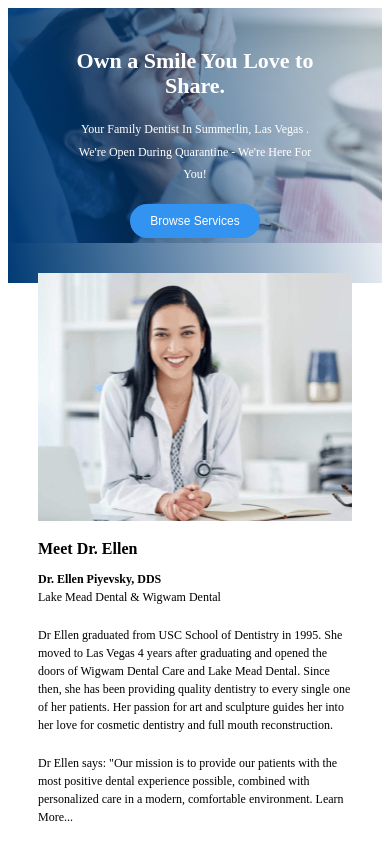
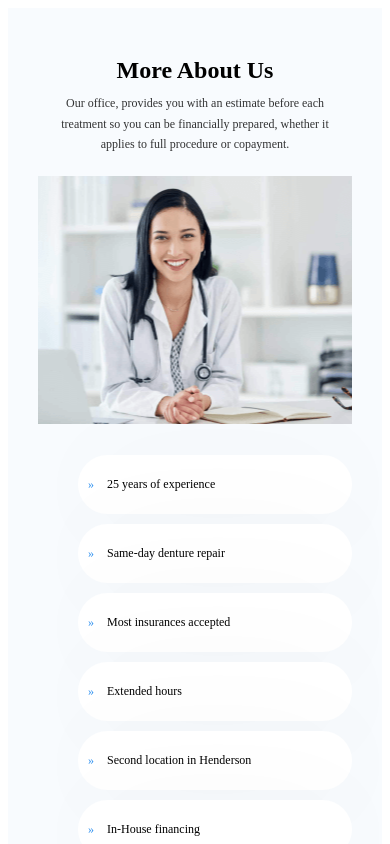
Before and after one commit to idenispankov/lake_mead_dental_next_js, a Next.js app: page / in a window 390 px wide. Shown: the top 844 px of the page. Built offline with nearby package versions, Linux system fonts and the light colour scheme.

Commit message:
more about us mobile ready

```diff
--- a/components/Layout/Layout.js
+++ b/components/Layout/Layout.js
@@ -8,7 +8,7 @@ export default function Layout({ children }) {
       <div>
         <main>{children}</main>
       </div>
-      <Footer />
+      {/* <Footer /> */}
     </>
   );
 }
--- /dev/null
+++ b/components/MoreAboutUs/MoreAboutUs.js
@@ -0,0 +1,71 @@
+import styles from './MoreAboutUs.module.css';
+
+export default function MoreAboutUs() {
+  return (
+    <section className={styles.section}>
+      <div className={styles.section__container}>
+        <div className={styles.image_text__container}>
+          <h2 className={styles.image_text__container_heading}>
+            More About Us
+          </h2>
+          <p className={styles.image_text__container_text}>
+            Our office, provides you with an estimate before each treatment so
+            you can be financially prepared, whether it applies to full
+            procedure or copayment.
+          </p>
+          <div className={styles.section__image}></div>
+        </div>
+        <ul className={styles.section__list}>
+          <li className={styles.section__list_item}>
+            <p className={styles.section__list_item_text}>
+              <span className={styles.section__list_item_text_span}>
+                &#187;
+              </span>{' '}
+              25 years of experience
+            </p>
+          </li>
+          <li className={styles.section__list_item}>
+            <p className={styles.section__list_item_text}>
+              <span className={styles.section__list_item_text_span}>
+                &#187;
+              </span>{' '}
+              Same-day denture repair
+            </p>
+          </li>
+          <li className={styles.section__list_item}>
+            <p className={styles.section__list_item_text}>
+              <span className={styles.section__list_item_text_span}>
+                &#187;
+              </span>{' '}
+              Most insurances accepted
+            </p>
+          </li>
+          <li className={styles.section__list_item}>
+            <p className={styles.section__list_item_text}>
+              <span className={styles.section__list_item_text_span}>
+                &#187;
+              </span>{' '}
+              Extended hours
+            </p>
+          </li>
+          <li className={styles.section__list_item}>
+            <p className={styles.section__list_item_text}>
+              <span className={styles.section__list_item_text_span}>
+                &#187;
+              </span>{' '}
+              Second location in Henderson
+            </p>
+          </li>
+          <li className={styles.section__list_item}>
+            <p className={styles.section__list_item_text}>
+              <span className={styles.section__list_item_text_span}>
+                &#187;
+              </span>{' '}
+              In-House financing
+            </p>
+          </li>
+        </ul>
+      </div>
+    </section>
+  );
+}
--- /dev/null
+++ b/components/MoreAboutUs/MoreAboutUs.module.css
@@ -0,0 +1,58 @@
+.section {
+  background: #f8fbfe;
+  max-width: 1600px;
+  margin: 0 auto;
+  padding: 30px;
+  overflow: hidden;
+}
+
+.image_text__container_heading {
+  font-size: 24px;
+  line-height: 106.5%;
+  margin-bottom: 10px;
+  text-align: center;
+}
+
+.image_text__container_text {
+  font-size: 12px;
+  line-height: 170%;
+  text-align: center;
+  opacity: 0.8;
+  max-width: 300px;
+  margin: 0 auto;
+  margin-bottom: 20px;
+}
+
+.section__image {
+  background: url('../../public/images/doctor_ellen_mobile.png') no-repeat
+    center;
+  min-width: 100%;
+  min-height: 250px;
+  margin: 0 auto;
+  margin-bottom: 30px;
+}
+
+.section__list {
+  list-style: none;
+}
+
+.section__list_item {
+  text-align: center;
+  padding: 10px;
+  background: #fff;
+  border-radius: 100px;
+  box-shadow: 3px 4px 107px rgba(0, 0, 0, 0.03);
+  max-width: 300px;
+  margin: 0 auto;
+  margin-bottom: 10px;
+}
+
+.section__list_item_text {
+  font-size: 12px;
+  text-align: start;
+}
+
+.section__list_item_text_span {
+  color: #3393f0;
+  margin-right: 10px;
+}
--- a/components/WhyUs/WhyUs.module.css
+++ b/components/WhyUs/WhyUs.module.css
@@ -66,6 +66,7 @@
   min-height: 90px;
   margin: 0 auto;
   margin-bottom: 10px;
+  box-shadow: 3px 4px 107px rgba(0, 0, 0, 0.03);
 }
 
 .section__container_list_item:last-child {
--- a/pages/index.js
+++ b/pages/index.js
@@ -3,6 +3,7 @@ import Banner from '../components/Banner/Banner';
 import AboutDoctor from '../components/AboutDoctor/AboutDoctor';
 import Treatments from '../components/Treatments/Treatments';
 import WhyUs from '../components/WhyUs/WhyUs';
+import MoreAboutUs from '../components/MoreAboutUs/MoreAboutUs';
 
 export default function Home() {
   return (
@@ -13,10 +14,11 @@ export default function Home() {
         </title>
         <meta name='description' content='Generated by create next app' />
       </Head>
-      <Banner />
-      <AboutDoctor />
-      <Treatments />
-      <WhyUs />
+      {/* <Banner /> */}
+      {/* <AboutDoctor /> */}
+      {/* <Treatments /> */}
+      {/* <WhyUs /> */}
+      <MoreAboutUs />
     </>
   );
 }
```
